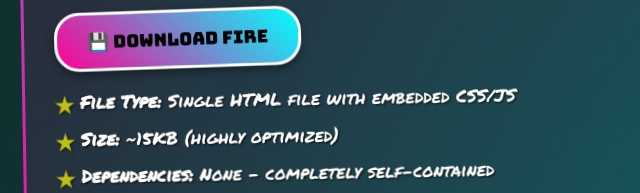
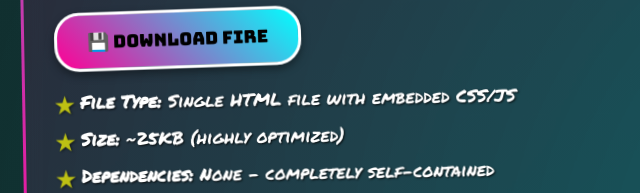
Before and after one commit to ArtechFuz3D/Synthesthesia, a plain HTML site: page index.html in a window 1280 px wide. Shown: the part 3005-3198 px from the top of the page, 37-677 px from the left. Drawn offline with Linux system fonts and the light colour scheme.

Commit message:
Update index.html

```diff
--- a/index.html
+++ b/index.html
@@ -792,7 +792,7 @@
           <li>
             <strong>File Type:</strong> Single HTML file with embedded CSS/JS
           </li>
-          <li><strong>Size:</strong> ~15KB (highly optimized)</li>
+          <li><strong>Size:</strong> ~25KB (highly optimized)</li>
           <li>
             <strong>Dependencies:</strong> None - completely self-contained
           </li>
```
